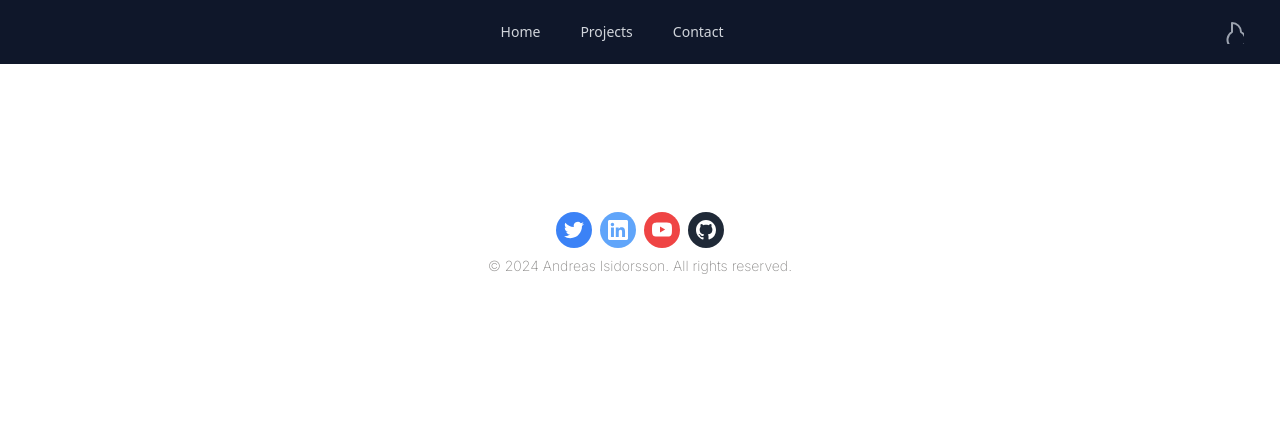
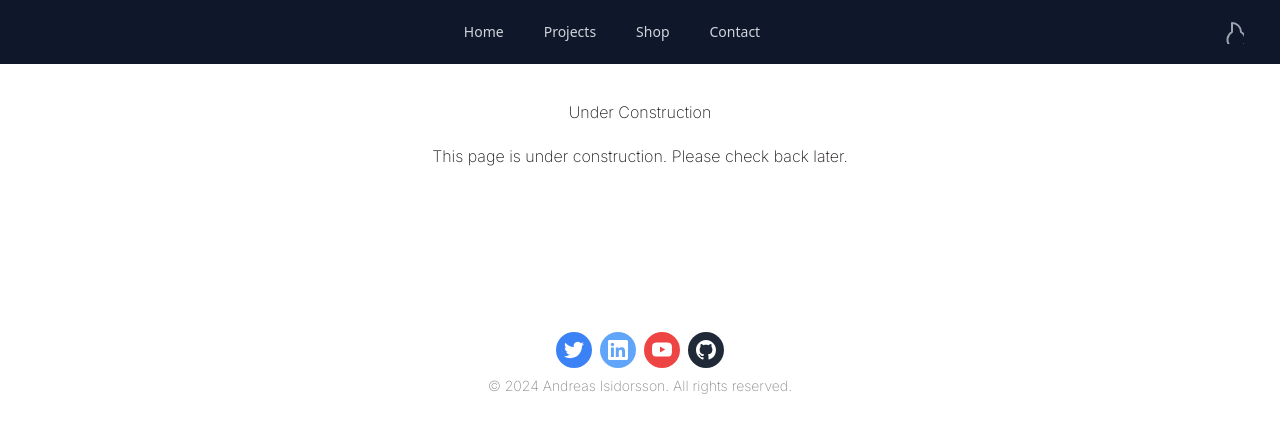
Before and after one commit to Cloticc/Minimal-Portfolio, a React (Vite) app: page /Minimal-Portfolio/shop in a window 1280 px wide. Shown: the top 432 px of the page. Built offline with nearby package versions, Linux system fonts and the light colour scheme.

Commit message:
Add Shop component and update Navbar links

```diff
--- a/src/App.jsx
+++ b/src/App.jsx
@@ -8,12 +8,9 @@ import Footer from "./components/Footer";
 import Header from "./components/Header";
 import Navbar from "./components/Navbar";
 import Portfolio from "./components/Portfolio";
+import Shop from "./components/Shop";
 import Time from "./components/Time";
 import Title from "./components/Title";
-
-// import PortfolioItems from "./components/PortfolioItems";
-
-
 
 function App() {
   const [isDarkMode, setIsDarkMode] = useState(false);
@@ -50,6 +47,9 @@ function App() {
                 <Time isDarkMode={isDarkMode} />
               </>} />
 
+              <Route path="/Minimal-Portfolio/shop" element={<>
+                <Shop isDarkMode={isDarkMode} />
+              </>} />
 
               <Route path="/Minimal-Portfolio/contact" element={<>
                 <Contact isDarkMode={isDarkMode} />
--- a/src/components/Navbar.jsx
+++ b/src/components/Navbar.jsx
@@ -31,8 +31,8 @@ function Navbar( { isDarkMode, setIsDarkMode } ) {
           <div className="hidden sm:block sm:ml-auto sm:mr-auto">
             <div className="flex space-x-4">
               <Link className="text-gray-300 hover:bg-gray-700 hover:text-white px-3 py-2 rounded-md text-sm font-medium" to="/Minimal-Portfolio/">Home</Link>
-              {/* <Link className="text-gray-300 hover:bg-gray-700 hover:text-white px-3 py-2 rounded-md text-sm font-medium" to="/Minimal-Portfolio/about">About</Link> */}
               <Link className="text-gray-300 hover:bg-gray-700 hover:text-white px-3 py-2 rounded-md text-sm font-medium" to="/Minimal-Portfolio/projects">Projects</Link>
+              <Link className="text-gray-300 hover:bg-gray-700 hover:text-white px-3 py-2 rounded-md text-sm font-medium" to="/Minimal-Portfolio/Shop">Shop</Link>
               <Link className="text-gray-300 hover:bg-gray-700 hover:text-white px-3 py-2 rounded-md text-sm font-medium" to="/Minimal-Portfolio/contact">Contact</Link>
             </div>
           </div>
@@ -61,8 +61,8 @@ function Navbar( { isDarkMode, setIsDarkMode } ) {
         <div className="sm:hidden" id="mobile-menu">
           <div className="px-2 pt-2 pb-3 space-y-1">
             <Link className="text-gray-300 hover:bg-gray-700 hover:text-white block px-3 py-2 rounded-md text-base font-medium" to="/Minimal-Portfolio/">Home</Link>
-            <Link className="text-gray-300 hover:bg-gray-700 hover:text-white block px-3 py-2 rounded-md text-base font-medium" to="/Minimal-Portfolio/about">About</Link>
             <Link className="text-gray-300 hover:bg-gray-700 hover:text-white block px-3 py-2 rounded-md text-base font-medium" to="/Minimal-Portfolio/projects">Projects</Link>
+            <Link className="text-gray-300 hover:bg-gray-700 hover:text-white block px-3 py-2 rounded-md text-base font-medium" to="/Minimal-Portfolio/Shop">Shop</Link>
             <Link className="text-gray-300 hover:bg-gray-700 hover:text-white block px-3 py-2 rounded-md text-base font-medium" to="/Minimal-Portfolio/contact">Contact</Link>
           </div>
         </div>
--- /dev/null
+++ b/src/components/Shop.jsx
@@ -0,0 +1,12 @@
+
+
+function Shop() {
+  return (
+    <div className=" p-4 text-center dark:text-stone-300 dark:bg-gray-900 bg-white font-inter" >
+      <h1 className="p-5 text-center ">Under Construction</h1>
+      <p> This page is under construction. Please check back later.</p>
+    </div>
+  );
+}
+
+export default Shop;
```
